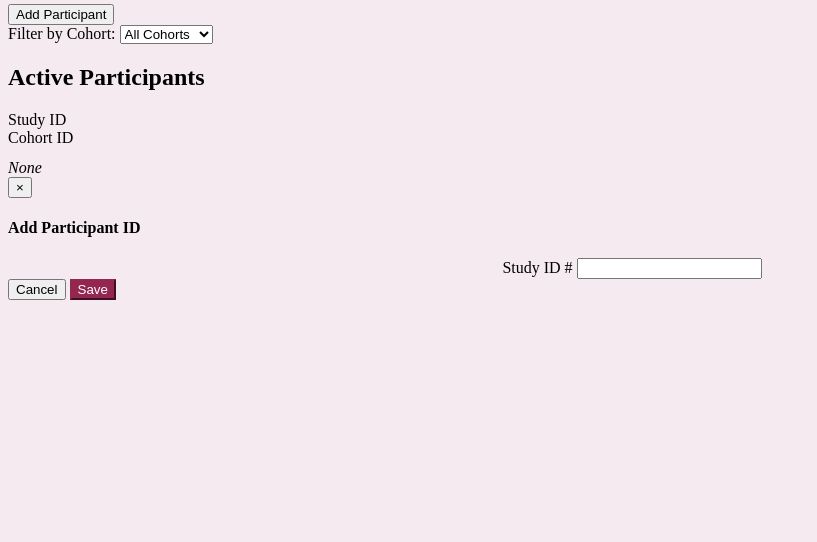
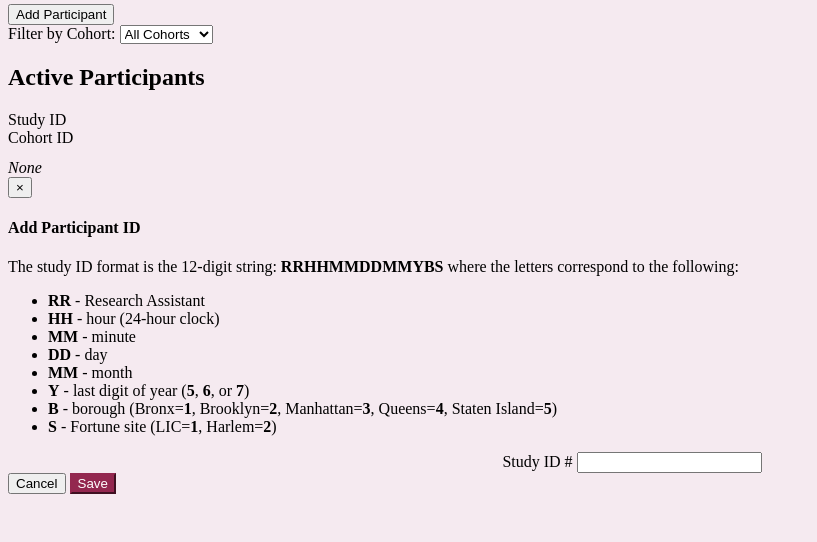
Before and after one commit to ccnmtl/worth2, a Django app: template worth2/templates/main/participant_list.html in a window 1280 px wide. Shown: the part 615-1157 px from the top of the page, without its empty margins (0-817 px from the left). Before the commit the page ends 915 px from the top, so only its background shows below. Run offline with Django 3.2, Linux system fonts and the light colour scheme; the template is opened without the code that fills it, so the values that code supplies are empty; parts of the project's set-up code (start-up, migrations or seed data) failed here and were passed over; some libraries are stand-ins or nearby versions.

Commit message:
Implement new study ID format - PMT #104086
This change is fine to be pushed whenever: the old participants (there
are 3 on production) will stay on the system, and we can update their
replacement IDs when we have them. I had told Jess we would need to
manually make a migration to handle this, and that we need the
replacement IDs in order to make this change, but it turns out that's
not the case.

```diff
--- /dev/null
+++ b/worth2/templates/main/participant_id_instructions.html
@@ -0,0 +1,40 @@
+<div class="worth-id-instructions">
+    <p>
+        The study ID format is the 12-digit string:
+        <strong>RRHHMMDDMMYBS</strong>
+        where the letters correspond to the following:
+    </p>
+    <ul>
+        <li>
+            <strong>RR</strong> - Research Assistant
+        </li>
+        <li>
+            <strong>HH</strong> - hour (24-hour clock)
+        </li>
+        <li>
+            <strong>MM</strong> - minute
+        </li>
+        <li>
+            <strong>DD</strong> - day
+        </li>
+        <li>
+            <strong>MM</strong> - month
+        </li>
+        <li>
+            <strong>Y</strong> - last digit of year
+            (<strong>5</strong>, <strong>6</strong>,
+            or <strong>7</strong>)
+        </li>
+        <li>
+            <strong>B</strong> - borough
+            (Bronx=<strong>1</strong>,
+            Brooklyn=<strong>2</strong>,
+            Manhattan=<strong>3</strong>,
+            Queens=<strong>4</strong>,
+            Staten Island=<strong>5</strong>)
+        </li>
+        <li>
+            <strong>S</strong> - Fortune site (LIC=<strong>1</strong>, Harlem=<strong>2</strong>)
+        </li>
+    </ul>
+</div>
--- a/worth2/templates/main/participant_list.html
+++ b/worth2/templates/main/participant_list.html
@@ -58,11 +58,14 @@
                     <span class="sr-only">Close</span>
                 </button>
                 <h4 class="modal-title">Add Participant ID</h4>
+
             </div>
             <form id="worth-create-participant"
                   class="form-inline" role="form">
-                <div class="modal-body"
-                     style="text-align: center;">
+                <div class="modal-body">
+                    {% include 'main/participant_id_instructions.html' %}
+
+                    <div style="text-align: center;">
                         <div class="alert alert-danger worth-errors"
                              style="display: none;"></div>
                         <div class="alert alert-success worth-success"
@@ -72,6 +75,7 @@
                                 Study ID # <input type="text" class="form-control"
                                                   name="study_id" />
                             </label>
+                        </div>
                     </div>
                 </div>
                 <div class="modal-footer">
```
Also changed, not shown: worth2/main/models.py (+14 -19 lines), worth2/main/tests/factories.py (+1 -1 lines), worth2/main/tests/test_apiviews.py (+17 -14 lines), worth2/main/tests/test_models.py (+4 -0 lines), worth2/templates/main/participant_edit_row.html (+6 -1 lines), worth2/main/migrations/0022_auto_20151204_0916.py (added). Lines whose indentation alone changed are shown as unchanged.
